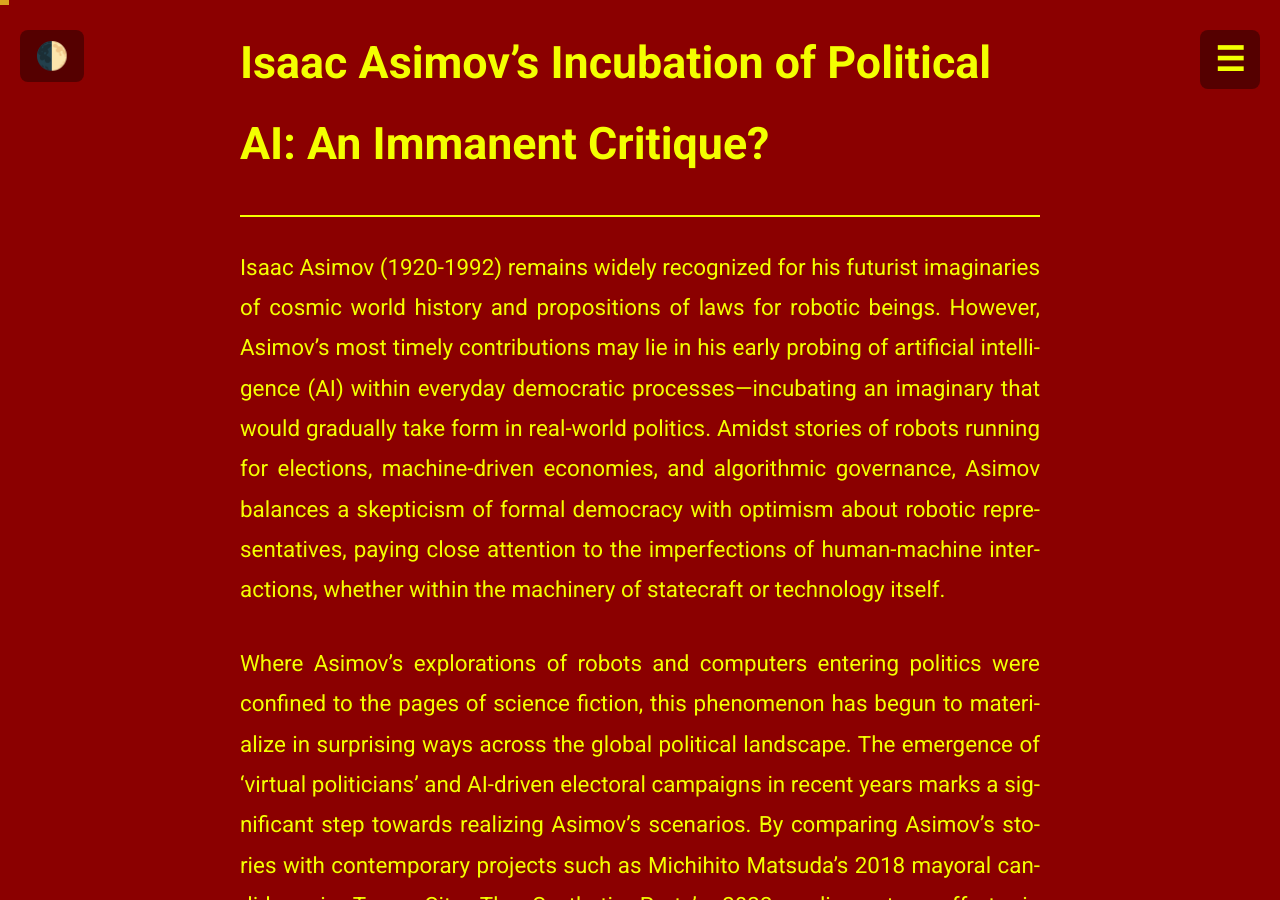
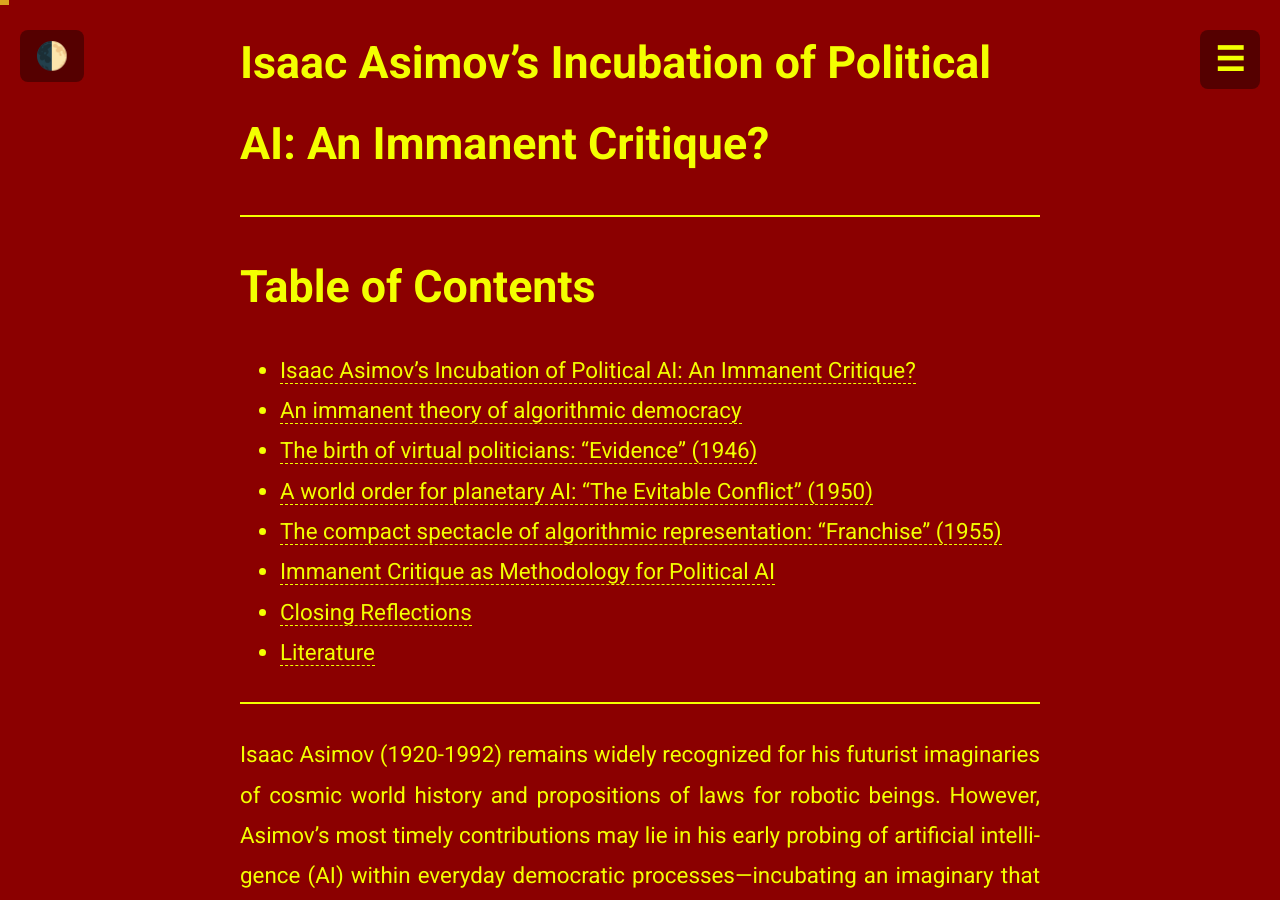
Before and after one commit to ComputerLars/The-Syntheticist-Papers, a Jekyll site: the page built from content/3genealogy.md, in a window 1280 px wide and 900 px high, scrolled down 280 px. Built offline with Jekyll 4.4.1, drawn with Linux system fonts in a browser that asks for light colours.

Commit message:
Update 3genealogy.md

```diff
--- a/content/3genealogy.md
+++ b/content/3genealogy.md
@@ -11,6 +11,19 @@ show_footer: false
 
 <hr style="border: 1px solid #f3ff00;">
 
+# Table of Contents
+
+- [Isaac Asimov's Incubation of Political AI: An Immanent Critique?](#)
+- [An immanent theory of algorithmic democracy](#immanent-theory)
+- [The birth of virtual politicians: "Evidence" (1946)](#Evidence)
+- [A world order for planetary AI: "The Evitable Conflict" (1950)](#Evitable)
+- [The compact spectacle of algorithmic representation: "Franchise" (1955)](#Franchise)
+- [Immanent Critique as Methodology for Political AI](#Discussion)
+- [Closing Reflections](#Conclusion)
+- [Literature](#References)
+
+<hr style="border: 1px solid #f3ff00;">
+
 Isaac Asimov (1920-1992) remains widely recognized for his futurist imaginaries of cosmic world history and propositions of laws for robotic beings. However, Asimov’s most timely contributions may lie in his early probing of artificial intelligence (AI) within everyday democratic processes—incubating an imaginary that would gradually take form in real-world politics. Amidst stories of robots running for elections, machine-driven economies, and algorithmic governance, Asimov balances a skepticism of formal democracy with optimism about robotic representatives, paying close attention to the imperfections of human-machine interactions, whether within the machinery of statecraft or technology itself.
 
 Where Asimov’s explorations of robots and computers entering politics were confined to the pages of science fiction, this phenomenon has begun to materialize in surprising ways across the global political landscape. The emergence of ‘virtual politicians’ and AI-driven electoral campaigns in recent years marks a significant step towards realizing Asimov's scenarios. By comparing Asimov’s stories with contemporary projects such as Michihito Matsuda’s 2018 mayoral candidacy in Tama City, The Synthetic Party’s 2022 parliamentary efforts in Denmark, and Takahiro Anno's 2024 gubernatorial run in Tokyo, this article delineates an Asimovian frontier for intermingling AI and democracy. These real-world materializations echoes Asimov’s challenge to electoral processes of democracy and political representation.
@@ -21,7 +34,7 @@ By ‘algorithmic democracy’ and ‘virtual politicians’, I primarily refer
 
 As both the author of this article *and* the human creator of The Synthetic Party, I approach this case from a theoretically and politically engaged standpoint, aiming to consolidate the complex historicity of political AI. The idea to connect my project with Isaac Asimov was first sparked by comparisons in legacy media such in *El País*, *L’Espresso* and *Paris Match* (Del Río 2023; Chiusi 2022; DR 2022), and later developed through scholarly comparisons by García-Marzá and Calvo (2024, p. 41), all of which I encountered through navigating The Synthetic Party’s 'techno-social sculpture' in public spheres (Staunæs 2024).
 
-**An immanent theory of algorithmic democracy**
+## An immanent theory of algorithmic democracy {#immanent-theory}
 This analysis contributes primarily to the history of ideas concerning algorithmic democracy and political virtuality, while offering new contexts for interpreting Asimov’s classics through a materialist lens. It does not seek to assess the literary qualities of Asimov's work or make political value judgments about e.g. adequacies of representation in his stories. Prior to the ethical debates in political philosophy regarding whether AI is beneficial or detrimental to democracy (Coeckelbergh 2022; 2024), the concrete manifestation of political AI introduces an epistemological crisis that oscillates between man-made truths and AI-generated realities (Herrie & Staunæs 2024). In this context of disorientation, Asimov‘s writings during the first period of societal computerization, the 1940s and 50, forms an immanent point for critique of liberal and mainstream philosophies of technology.
 
 Asimov’s technocracy exceeds social science terminologies like ‘algocracy’ (Aneesh 2006; Danaher 2016\) or ‘cyberocracy’ (Ronfeldt 1991), which focus solely on actual governance by algorithms, neglecting how algorithmic logics permeates society more immanently. More precisely, I find that Asimov engages with the aesthetics and techniques of algorithmic democracies, preceding any operational concerns. Recalling Antoinette Rouvroy and Thomas Berns’ notion of ‘algorithmic governmentality’ (2013), which extends Foucault’s analysis on the arts and crafts of neoliberalism, Asimov’s stories highlight a fundamental crisis in regimes of truth. Rouvroy (2016), in conversation with Bernard Stiegler, frames this as a ”radical crisis of representation,” a breakdown not only in political representation but in the concept of representation itself (Rouvroy & Stiegler 2016: 7). Harnessing this crisis, the campaigns of Asimovian robopoliticians and today’s virtual politicians make use of AI’s governing promise to expose the disorientation of representation—especially in its most iconic form: parliamentary elections.
@@ -36,7 +49,7 @@ Through a contextualizing analysis of three Asimov stories with real-life materi
 
 3. Finally, in “Franchise” (1955), the opinions of a single 'most representative' voter determine entire election results through the computer Multivac. I draw a distribution between the *rite* of election and the *right* to vote, emphasizing Asimov's description of electoral spectacle within systems of democratic representation. This is compared to The Synthetic Party’s experiments with political representation through AI models.
 
-### **The birth of virtual politicians: "Evidence" (1946)**
+## The birth of virtual politicians: "Evidence" (1946) {#Evidence}
 
 With “Evidence”, Asimov introduced his first depiction of a humanoid robot, although its underlying nature remains ambiguous throughout the story[^1]. Set in 2023, the story centers on Stephen Byerley, a legal prosecutor and reformist candidate for a mayoral election. Byerley's humanity is questioned by an establishment rival who suspects—or claims to suspect—that Byerley is a robot, noting that he has never been seen to either eat, drink or sleep (Asimov 1950: 173). Byerley refrains from disproving the accusations, stressing that publicity works both ways (Asimov 1950: 178), hinting at the strategic spectacle and hype economy surrounding AI and robots in the public sphere.
 
@@ -80,7 +93,7 @@ In a final dialogue with Byerley, Dr. Calvin expresses her preference for robots
 
 The key to the story, analytically *and* politically, is to forget about Asimov’s law*s as a priori* universal principles, and to begin interrogating their assumptions within the narrative. While Asimov’s laws are often dismissed by AI ethicists as merely literary devices (Singer 2009), it is precisely their narrative function as a double abstraction of Laws-and-algorithm that opens possibilities for a social critique that exposes the assumptions that these Laws-and-algorithms have inherited from society—such as power dynamics of control and subordination, ethical codification, and techno-solutionism.
 
-**A world order for planetary AI: "The Evitable Conflict" (1950)**
+## A world order for planetary AI: "The Evitable Conflict" (1950) {#Evitable}
 The post-war global order built transnational institutions like the UN, IMF, and WTO, but is today buckling under the weight of ecological crises and economic instability, signaling a long-term decline. With wars raging across Ukraine, Palestine, Syria, Sudan, and beyond, international relations teeter on the edge of perpetual anarchy. Nation states, limited by their borders, proves increasingly ineffective in confronting planetary-scale issues, while capitalist systems integrate AI into global supply chains, cybersecurity, and bureaucratic management. Amid this turmoil, an old question takes on new urgency: Do humans fit the bill to govern the complexities of Earth? And if not, what might their alternative look like?
 
 From the beginning of this predicament, Asimov's "The Evitable Conflict" (1950) presented a critique of the cosmopolitan failures of establishing effective world governance. The story presents a post-nationalist world order where democracy persists formally, but the locus of decision-making has transferred towards machines. While the story raises concerns about determinism and the erosion of human agency, it also opens the possibility that machine autonomy constitutes an evolving form of algorithmic democracy.
@@ -125,7 +138,7 @@ More concretely, Takahiro Anno’s campaign for Tokyo governor in 2024 also show
 
 The ‘listening’ dilemma here complexifies Asimov's universalism critique on how Planetary AI can serve humanity's safety. Indeed, one can question *how* such a system will listen to the complexities of diversity without amplifying mere tendencies? Can a model optimizing the long-term planetary order also accommodate the subtle, often contradictory forces defining life, or will it flatten humanity's pluralities into variables of an ultimately diffuse equation?
 
-### **The compact spectacle of algorithmic representation: "Franchise" (1955)**
+## The compact spectacle of algorithmic representation: "Franchise" (1955) {#Franchise}
 
 Watching the 1952 U.S. presidential election on television for the first time, Asimov found himself disappointed by a scenario that seemed like something out of one of his own stories. While Asimov had voted for the Democratic candidate Adlai Stevenson, a computer named Univac called the victory for Dwight Eisenhower after analyzing a mere 5.8% of the count. What troubled Asimov was not the actual outcome, but his experience that the computer had stripped away all suspense and human engagement from the election event. Univac, Asimov reflected in his diary, had rendered the show on TV “no fun anyway” (Asimov 1979: 663). Even though Asimov would have been sure to have had his idiosyncrasies stifled by hearing dramatic references in the CBS broadcast to an "electronic brain" and "mechanical monster" (Chinoy 2024), the plotting of hope and anticipation for representation was called off early.
 
```
Also changed, not shown: other parts of content/3genealogy.md (+3 -3 lines).
